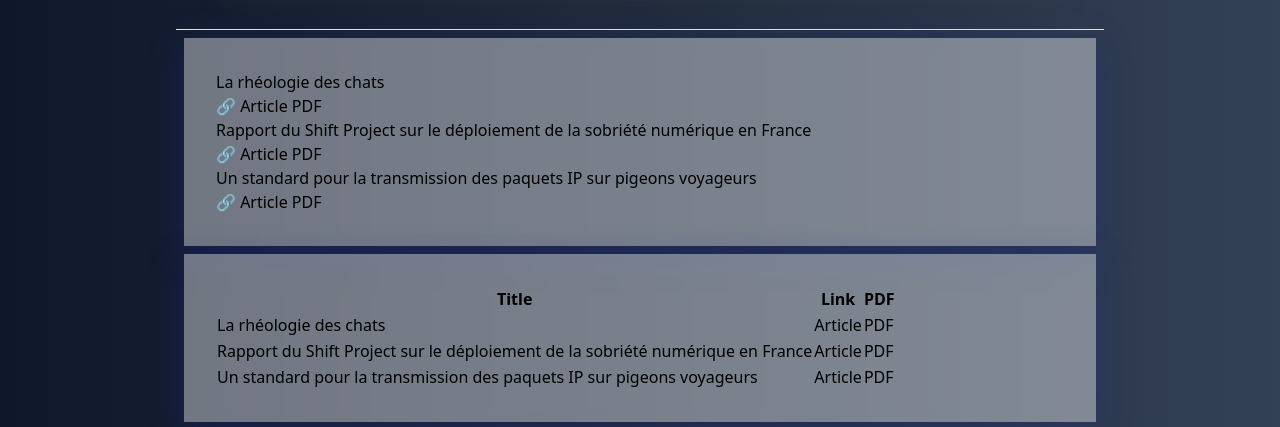
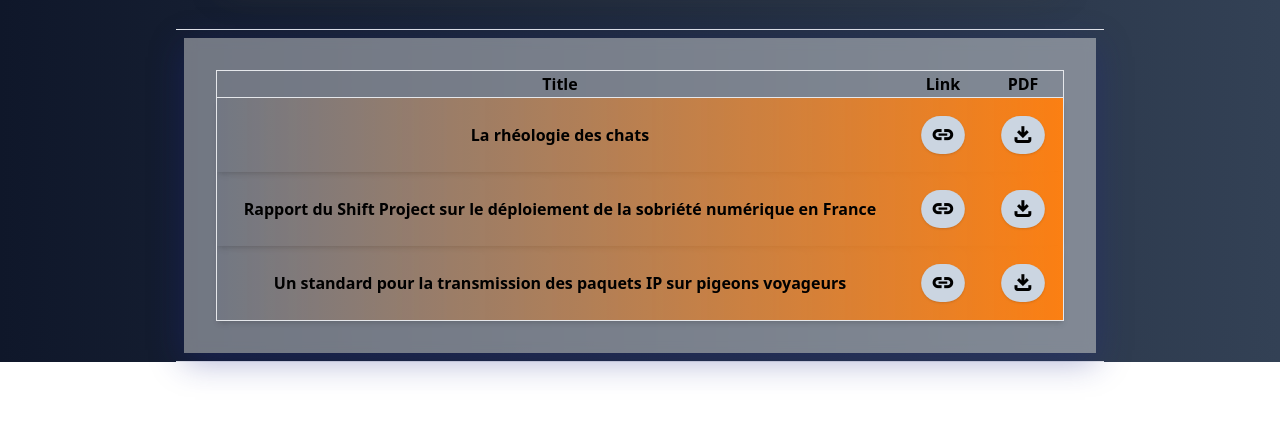
Before and after one commit to ThibaultMariePro/ThibaultMariePro.github.io, a website: page index.html in a window 1280 px wide. Shown: the part 1079-1506 px from the top of the page. After the commit the page ends 1441 px from the top, so only its background shows below. Drawn offline with nearby package versions, Linux system fonts and the light colour scheme.

Commit message:
redesigned table

```diff
--- a/index.html
+++ b/index.html
@@ -595,7 +595,9 @@
           <h4 class="i18n" id="mailme"></h4>
 
           <div>
-            <div class="text-rose-600 font-bold flex flex-col relative bg-gradient-to-tr from-slate-500/50 to bg-slate-200/50 rounded p-8">
+            <div
+              class="text-rose-600 font-bold flex flex-col relative bg-gradient-to-tr from-slate-500/50 to bg-slate-200/50 rounded p-8"
+            >
               <img
                 class="w-2/5 absolute left-1/2 -translate-x-1/2 top-1/2 -translate-y-1/2 z-10"
                 id="avatarheader"
@@ -687,87 +689,28 @@
       <section id="interests" class="glass m-2 p-8">
         <h2 class="i18n" id="stuff"></h2>
         <div>
-          <ul>
-            <li>
-              <h3>La rhéologie des chats</h3>
-              🔗<a
-                target="_blank"
-                rel="noopener noreferrer"
-                href="https://theconversation.com/answering-the-question-that-won-me-the-ig-nobel-prize-are-cats-liquid-86589"
-              >
-                Article
-              </a>
-              <a
-                href="https://www.drgoulu.com/wp-content/uploads/2017/09/Rheology-of-cats.pdf"
-                download
-              >
-                <button>PDF</button>
-              </a>
-            </li>
-
-            <li>
-              <h3>
-                Rapport du Shift Project sur le déploiement de la sobriété
-                numérique en France
-              </h3>
-              🔗<a
-                href="https://theshiftproject.org/article/pour-une-sobriete-numerique-rapport-shift/"
-                target="_blank"
-                rel="noopener noreferrer"
-              >
-                Article
-              </a>
-              <a
-                target="_blank"
-                href="https://theshiftproject.org/wp-content/uploads/2020/10/Deployer-la-sobriete-numerique_Rapport-complet_ShiftProject.pdf"
-                download
-              >
-                <button>PDF</button>
-              </a>
-            </li>
-
-            <li>
-              <h3>
-                Un standard pour la transmission des paquets IP sur pigeons
-                voyageurs
-              </h3>
-              🔗<a
-                href="https://rfc1149.net/rfc1149.html"
-                target="_blank"
-                rel="noopener noreferrer"
-              >
-                Article
-              </a>
-              <a
-                target="_blank"
-                href="https://www.rfc-editor.org/rfc/pdfrfc/rfc2549.txt.pdf"
-                download
-              >
-                <button>PDF</button>
-              </a>
-            </li>
-          </ul>
-        </div>
-      </section>
-
-      <section id="interests" class="glass m-2 p-8">
-        <h2 class="i18n" id="stuff"></h2>
-        <div>
-          <table>
+          <table class="border-spacing-2 w-full *:border">
+            <thead>
               <tr>
                 <th>Title</th>
                 <th>Link</th>
                 <th>PDF</th>
               </tr>
-            <tr>
-              <td>La rhéologie des chats</td>
+            </thead>
+            <tbody class="*:bg-gradient-to-r *:from-transparent *:to-hlorange">
+              <tr class="hover:from-portalblue hover:to-indigo-400 shadow-md">
+                <td class="text-center font-bold hover:text-white">La rhéologie des chats</td>
                 <td>
                   <a
                     target="_blank"
                     rel="noopener noreferrer"
                     href="https://theconversation.com/answering-the-question-that-won-me-the-ig-nobel-prize-are-cats-liquid-86589"
                   >
-                  Article
+                    <span
+                      class="text-center flex items-center justify-center m-4 material-symbols-outlined rounded-full bg-slate-300 p-2 shadow hover:shadow-lg hover:bg-slate-500 transition scale-95 hover:scale-100 hover:text-cyan-300 font-bold"
+                    >
+                      link
+                    </span>
                   </a>
                 </td>
                 <td>
@@ -775,12 +718,16 @@
                     href="https://www.drgoulu.com/wp-content/uploads/2017/09/Rheology-of-cats.pdf"
                     download
                   >
-                  PDF
+                    <span
+                      class="text-center flex items-center justify-center m-4 material-symbols-outlined rounded-full bg-slate-300 p-2 shadow hover:shadow-lg hover:bg-slate-500 transition scale-95 hover:scale-100 hover:text-cyan-300 font-bold"
+                    >
+                      download
+                    </span>
                   </a>
                 </td>
               </tr>
-            <tr>
-              <td>
+              <tr class="hover:from-portalblue hover:to-indigo-400 shadow-md">
+                <td class="text-center font-bold hover:text-white">
                   Rapport du Shift Project sur le déploiement de la sobriété
                   numérique en France
                 </td>
@@ -790,7 +737,11 @@
                     target="_blank"
                     rel="noopener noreferrer"
                   >
-                  Article
+                    <span
+                      class="text-center flex items-center justify-center m-4 material-symbols-outlined rounded-full bg-slate-300 p-2 shadow hover:shadow-lg hover:bg-slate-500 transition scale-95 hover:scale-100 hover:text-cyan-300 font-bold"
+                    >
+                      link
+                    </span>
                   </a>
                 </td>
                 <td>
@@ -799,12 +750,16 @@
                     href="https://theshiftproject.org/wp-content/uploads/2020/10/Deployer-la-sobriete-numerique_Rapport-complet_ShiftProject.pdf"
                     download
                   >
-                  PDF
+                    <span
+                      class="text-center flex items-center justify-center m-4 material-symbols-outlined rounded-full bg-slate-300 p-2 shadow hover:shadow-lg hover:bg-slate-500 transition scale-95 hover:scale-100 hover:text-cyan-300 font-bold"
+                    >
+                      download
+                    </span>
                   </a>
                 </td>
               </tr>
-            <tr>
-              <td>
+              <tr class="hover:from-portalblue hover:to-indigo-400 shadow-md">
+                <td class="text-center font-bold hover:text-white">
                   Un standard pour la transmission des paquets IP sur pigeons
                   voyageurs
                 </td>
@@ -814,7 +769,11 @@
                     target="_blank"
                     rel="noopener noreferrer"
                   >
-                  Article
+                    <span
+                      class="text-center flex items-center justify-center m-4 material-symbols-outlined rounded-full bg-slate-300 p-2 shadow hover:shadow-lg hover:bg-slate-500 transition scale-95 hover:scale-100 hover:text-cyan-300 font-bold"
+                    >
+                      link
+                    </span>
                   </a>
                 </td>
                 <td>
@@ -823,10 +782,15 @@
                     href="https://www.rfc-editor.org/rfc/pdfrfc/rfc2549.txt.pdf"
                     download
                   >
-                  PDF
+                    <span
+                      class="text-center flex items-center justify-center m-4 material-symbols-outlined rounded-full bg-slate-300 p-2 shadow hover:shadow-lg hover:bg-slate-500 transition scale-95 hover:scale-100 hover:text-cyan-300 font-bold"
+                    >
+                      download
+                    </span>
                   </a>
                 </td>
               </tr>
+            </tbody>
           </table>
         </div>
       </section>
```
Also changed, not shown: output.css. Lines whose indentation alone changed are shown as unchanged.
